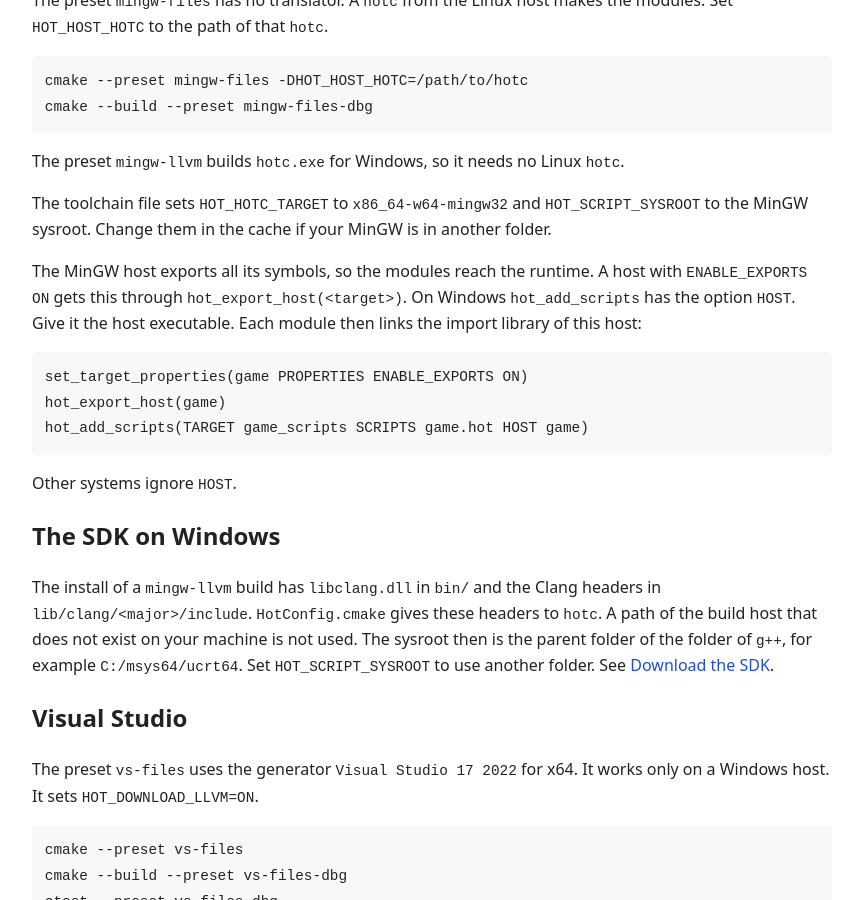
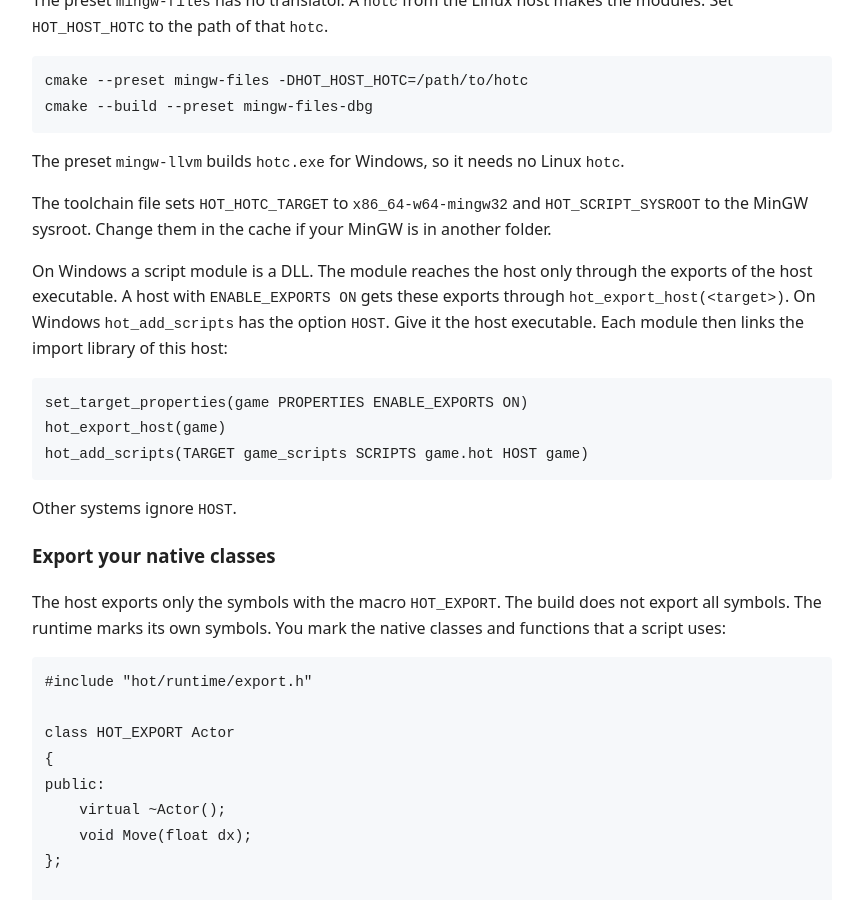
Before and after one commit to rokups/hotpp, a Jekyll site: the page built from doc/windows.md, in a window 1280 px wide and 900 px high, scrolled down 1630 px. Shown: the whole window, without its empty margins (224-1084 px from the left). Built offline with Jekyll 4.4.1, drawn with Linux system fonts in a browser that asks for light colours; some of the changed text lies outside the part shown.

Commit message:
Doc: export the native classes on Windows
The section shows the HOT_EXPORT pattern for the host classes.

````diff
--- a/doc/windows.md
+++ b/doc/windows.md
@@ -70,7 +70,7 @@ The preset `mingw-llvm` builds `hotc.exe` for Windows, so it needs no Linux `hot
 
 The toolchain file sets `HOT_HOTC_TARGET` to `x86_64-w64-mingw32` and `HOT_SCRIPT_SYSROOT` to the MinGW sysroot. Change them in the cache if your MinGW is in another folder.
 
-The MinGW host exports all its symbols, so the modules reach the runtime. A host with `ENABLE_EXPORTS ON` gets this through `hot_export_host(<target>)`. On Windows `hot_add_scripts` has the option `HOST`. Give it the host executable. Each module then links the import library of this host:
+On Windows a script module is a DLL. The module reaches the host only through the exports of the host executable. A host with `ENABLE_EXPORTS ON` gets these exports through `hot_export_host(<target>)`. On Windows `hot_add_scripts` has the option `HOST`. Give it the host executable. Each module then links the import library of this host:
 
 ```
 set_target_properties(game PROPERTIES ENABLE_EXPORTS ON)
@@ -79,6 +79,30 @@ hot_add_scripts(TARGET game_scripts SCRIPTS game.hot HOST game)
 ```
 
 Other systems ignore `HOST`.
+
+### Export your native classes
+
+The host exports only the symbols with the macro `HOT_EXPORT`. The build does not export all symbols. The runtime marks its own symbols. You mark the native classes and functions that a script uses:
+
+```
+#include "hot/runtime/export.h"
+
+class HOT_EXPORT Actor
+{
+public:
+    virtual ~Actor();
+    void Move(float dx);
+};
+
+HOT_EXPORT float Distance(const Vec3& a, const Vec3& b);
+```
+
+- Mark a class when it has a member that is not inline. Mark the whole class, not the members. Then the vtable and the type information come from the host.
+- Mark a function that is not inline.
+- Mark a global variable that a script reads. A module cannot import a variable without the macro.
+- An inline class or an inline function needs no mark. The module compiles its own copy.
+
+The host compiles the header with `__declspec(dllexport)`. The module compiles it with `HOT_MODULE_BUILD` and gets `__declspec(dllimport)`. On Linux and macOS the macro gives default visibility.
 
 ## The SDK on Windows
 
````
